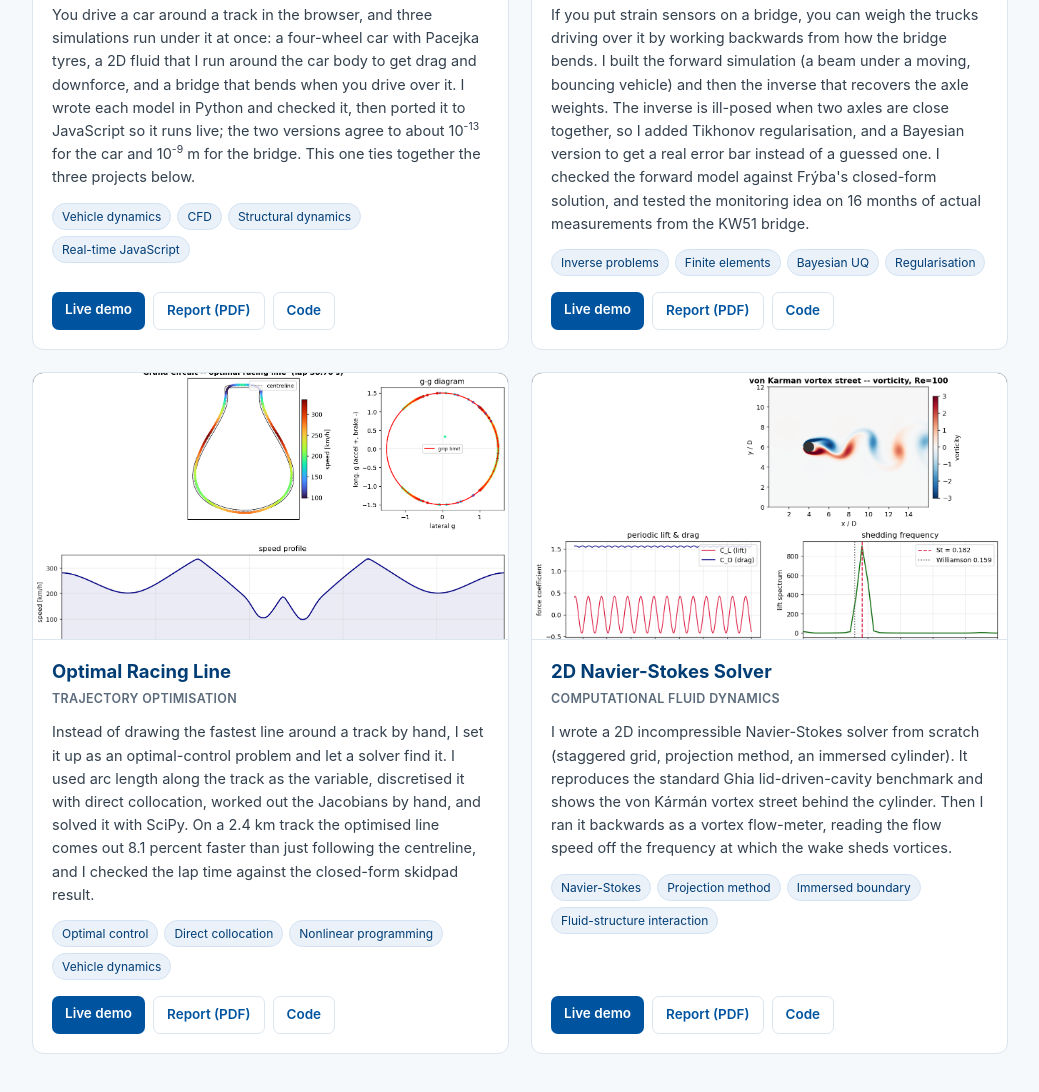
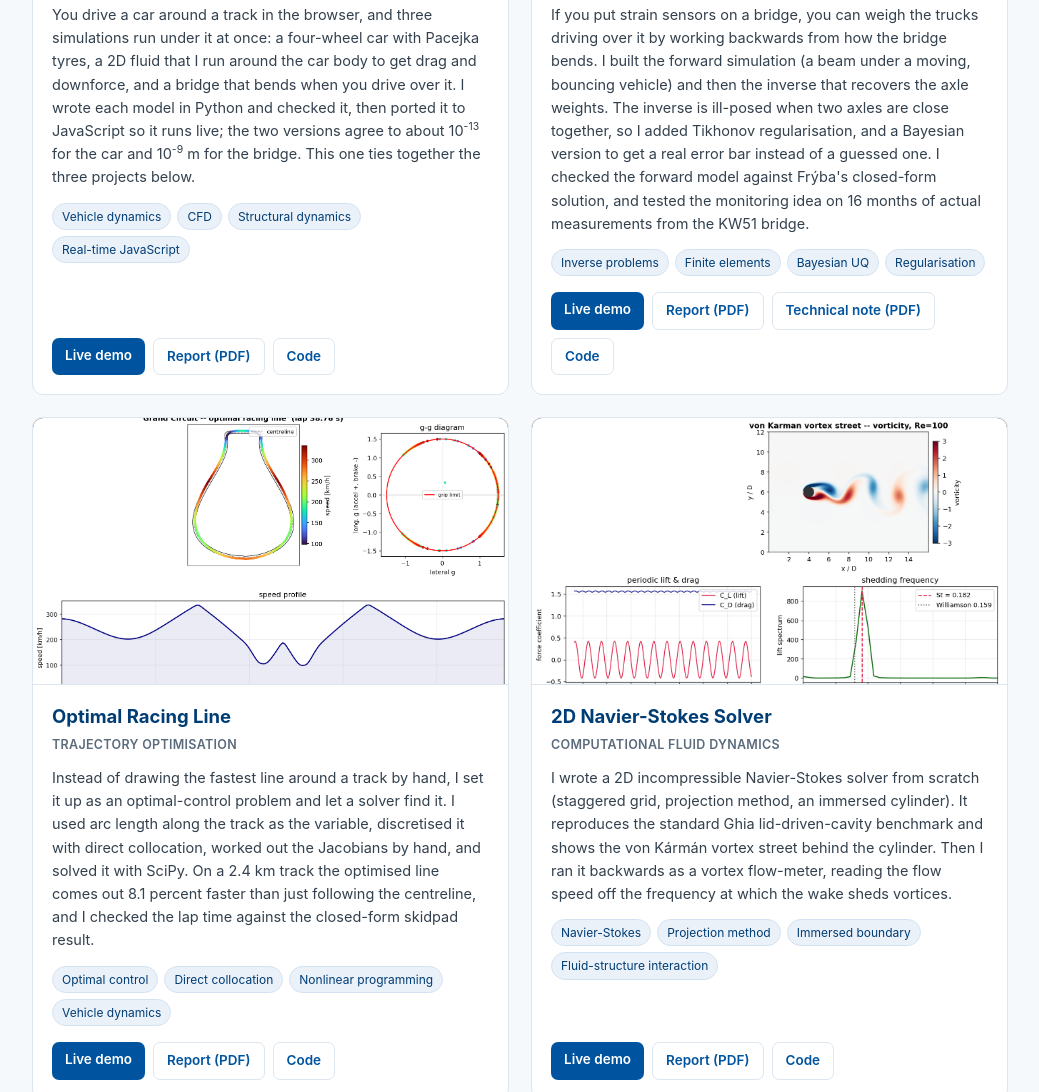
Before and after one commit to bypire/bypire.github.io, a plain HTML site: page index.html in a window 1280 px wide. Shown: the part 935-2027 px from the top of the page, without its empty margins (120-1159 px from the left). Drawn offline with Linux system fonts and the light colour scheme.

Commit message:
Add technical-note PDF link to the Bridge Weigh-in-Motion card

```diff
--- a/index.html
+++ b/index.html
@@ -152,6 +152,7 @@
         <div class="btns">
           <a class="btn primary" href="https://bypire.github.io/bridgebeat/">Live demo</a>
           <a class="btn ghost" href="reports/vbi.pdf">Report (PDF)</a>
+          <a class="btn ghost" href="reports/vbi-note.pdf">Technical note (PDF)</a>
           <a class="btn ghost" href="https://github.com/bypire/vbi-bridge-sim">Code</a>
         </div>
       </div>
```
Also changed, not shown: 1 other file.
